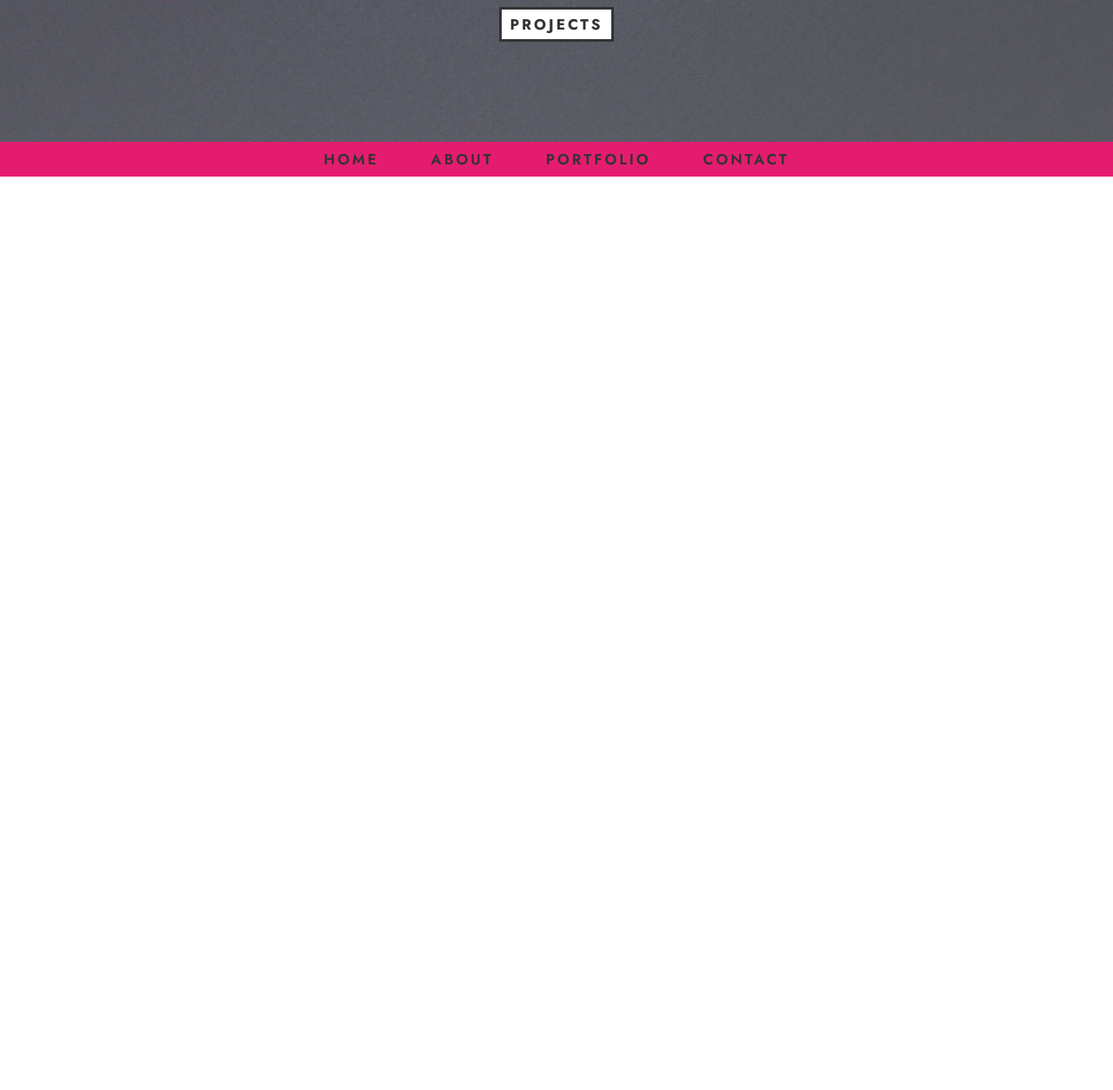
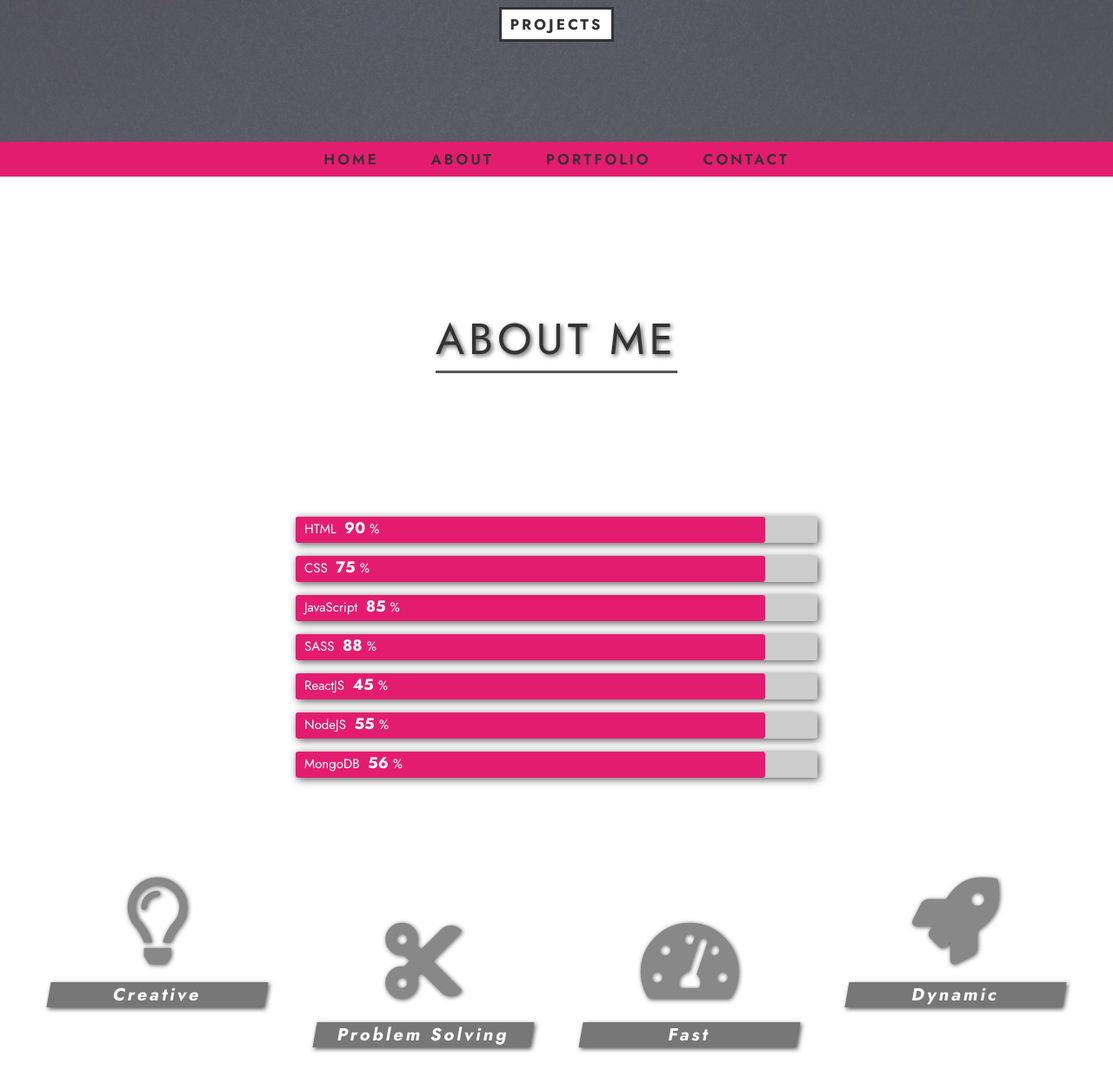
Before and after one commit to Isrealsix/portfolio, a website: page index.html in a window 1280 px wide. Shown: the part 637-1890 px from the top of the page at 87% size. Before the commit the page ends 840 px from the top, so only its background shows below. Drawn offline with Linux system fonts and the light colour scheme.

Commit message:
section 2 90% done

```diff
--- a/index.html
+++ b/index.html
@@ -35,7 +35,73 @@
 
         <!-- Section 2 -->
         <section class="section-2">
+            <h1 class="section-2__heading">About Me</h1>
+            <div class="progress">
+                <div class="progress__bar">
+                    <p class="progress__text">
+                        HTML <span class="progress__text--value">90</span>%
+                    </p>
+                    <div class="progress__percent"></div>
+                </div>
+                <div class="progress__bar">
+                    <p class="progress__text">
+                        CSS <span class="progress__text--value">75</span>%
+                    </p>
+                    <div class="progress__percent"></div>
+                </div>
+                <div class="progress__bar">
+                    <p class="progress__text">
+                        JavaScript <span class="progress__text--value">85</span>%
+                    </p>
+                    <div class="progress__percent"></div>
+                </div>
+                <div class="progress__bar">
+                    <p class="progress__text">
+                        SASS <span class="progress__text--value">88</span>%
+                    </p>
+                    <div class="progress__percent"></div>
+                </div>
+                <div class="progress__bar">
+                    <p class="progress__text">
+                        ReactJS <span class="progress__text--value">45</span>%
+                    </p>
+                    <div class="progress__percent"></div>
+                </div>
+                <div class="progress__bar">
+                    <p class="progress__text">
+                        NodeJS <span class="progress__text--value">55</span>%
+                    </p>
+                    <div class="progress__percent"></div>
+                </div>
+                <div class="progress__bar">
+                    <p class="progress__text">
+                        MongoDB <span class="progress__text--value">56</span>%
+                    </p>
+                    <div class="progress__percent"></div>
+                </div>
+            </div>
 
+            <div class="service">
+                <div class="service__box">
+                    <i class="far fa-lightbulb"></i>
+                    <h2 class="service__heading">Creative</h2>
+                </div>
+
+                <div class="service__box">
+                    <i class="fas fa-cut"></i>
+                    <h2 class="service__heading">Problem Solving</h2>
+                </div>
+
+                <div class="service__box">
+                    <i class="fas fa-tachometer-alt"></i>
+                    <h2 class="service__heading">Fast</h2>
+                </div>
+
+                <div class="service__box">
+                    <i class="fas fa-rocket"></i>
+                    <h2 class="service__heading">Dynamic</h2>
+                </div>
+            </div>
         </section>
     </div>
 </body>
--- a/sass/base/_typography.scss
+++ b/sass/base/_typography.scss
@@ -1,5 +1,5 @@
 html {
-	font-family: 'Jost', sans-serif;
 	font-size: 62.5%;
 	font-weight: 400;
+	font-family: 'Jost', sans-serif;
 }
--- /dev/null
+++ b/sass/components/_progress.scss
@@ -0,0 +1,33 @@
+.progress {
+	margin-bottom: 10rem;
+
+	&__bar {
+		width: 60rem;
+		height: 3rem;
+		background-color: #ccc;
+		margin: 1.5rem 0;
+		border-radius: 0.3rem;
+		box-shadow: 0.2rem 0.2rem 1rem var(--color-grey-light);
+		position: relative;
+	}
+
+	&__text {
+		position: absolute;
+		left: 1rem;
+		font-size: 1.5rem;
+		color: var(--color-white);
+
+		&--value {
+			font-size: 1.8rem;
+			margin: 0 0.5rem;
+			font-weight: 700;
+		}
+	}
+
+	&__percent {
+		width: 90%;
+		height: 100%;
+		border-radius: 0.3rem;
+		background-color: var(--color-primary);
+	}
+}
--- /dev/null
+++ b/sass/components/_service.scss
@@ -0,0 +1,33 @@
+.service {
+	width: 100%;
+	height: 30vh;
+	display: flex;
+	align-items: center;
+	justify-content: space-evenly;
+
+	&__box {
+		text-align: center;
+
+		&:first-child,
+		&:last-child {
+			align-self: flex-start;
+		}
+	}
+
+	& i {
+		font-size: 10rem;
+		color: #888;
+		margin-bottom: 2rem;
+		text-shadow: 0.1rem 0.1rem 0.5rem var(--color-grey-light);
+	}
+
+	&__heading {
+		font-size: 2rem;
+		color: var(--color-white);
+		background-color: #777;
+		width: 25rem;
+		letter-spacing: 0.3rem;
+		transform: skew(-10deg);
+		box-shadow: 0.2rem 0.2rem 0.5rem var(--color-grey-light);
+	}
+}
--- a/sass/main.scss
+++ b/sass/main.scss
@@ -8,5 +8,7 @@
 @import 'base/utilities';
 
 @import 'components/navbar';
+@import 'components/progress';
+@import 'components/service';
 
 @import 'pages/home';
--- a/sass/pages/_home.scss
+++ b/sass/pages/_home.scss
@@ -53,3 +53,26 @@
 		letter-spacing: 0.3rem;
 	}
 }
+
+.section-2 {
+	width: 100%;
+	height: 100%;
+	padding: 15rem 0 10rem 0;
+	background-color: var(--color-white);
+	display: flex;
+	flex-direction: column;
+	align-items: center;
+
+	&__heading {
+		font-size: 5rem;
+		color: var(--color-grey-dark);
+		letter-spacing: 0.5rem;
+		text-transform: uppercase;
+		// color: white;
+		font-weight: inherit;
+		border-bottom: 0.3rem solid var(--color-grey-light);
+		// border-bottom: 0.3rem solid rgb(233, 233, 233);
+		margin-bottom: 15rem;
+		text-shadow: 0.2rem 0.2rem 0.5rem var(--color-grey-light);
+	}
+}
```
Also changed, not shown: css/style.css.
